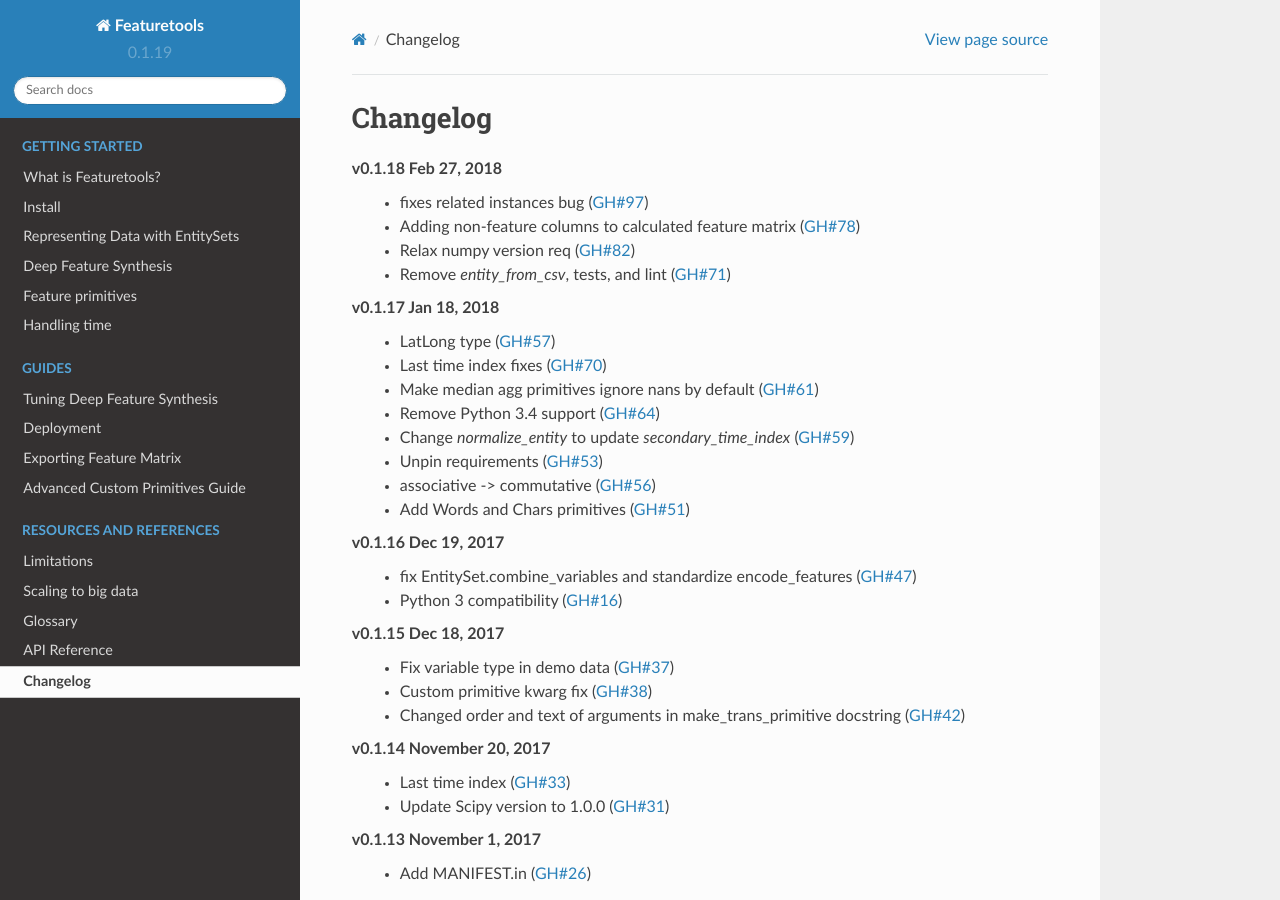
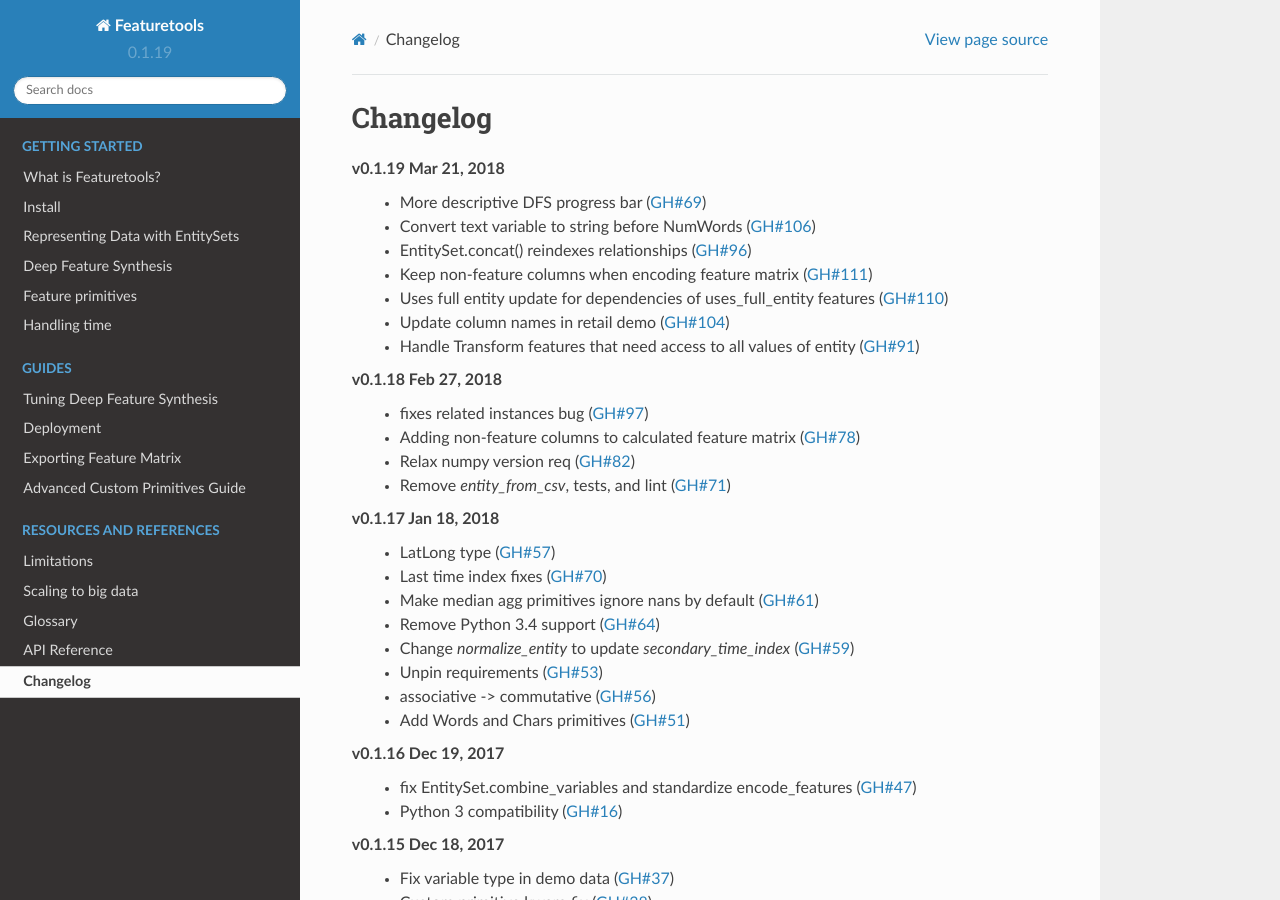
Before and after one commit to alteryx/featuretools, a Sphinx documentation site: the page built from docs/source/changelog.rst, in a window 1280 px wide and 900 px high. Built offline with Sphinx 7.4.7 and the Read the Docs theme 2.0.0, drawn with Linux system fonts in a browser that asks for light colours; comment, search, counter and statistics services are not loaded.

Commit message:
update changelog

```diff
--- a/docs/source/changelog.rst
+++ b/docs/source/changelog.rst
@@ -2,6 +2,15 @@
 
 Changelog
 ---------
+**v0.1.19** Mar 21, 2018
+    * More descriptive DFS progress bar (:pr:`69`)
+    * Convert text variable to string before NumWords (:pr:`106`)
+    * EntitySet.concat() reindexes relationships (:pr:`96`)
+    * Keep non-feature columns when encoding feature matrix (:pr:`111`)
+    * Uses full entity update for dependencies of uses_full_entity features (:pr:`110`)
+    * Update column names in retail demo (:pr:`104`)
+    * Handle Transform features that need access to all values of entity (:pr:`91`)
+
 **v0.1.18** Feb 27, 2018
     * fixes related instances bug (:pr:`97`)
     * Adding non-feature columns to calculated feature matrix (:pr:`78`)
```
